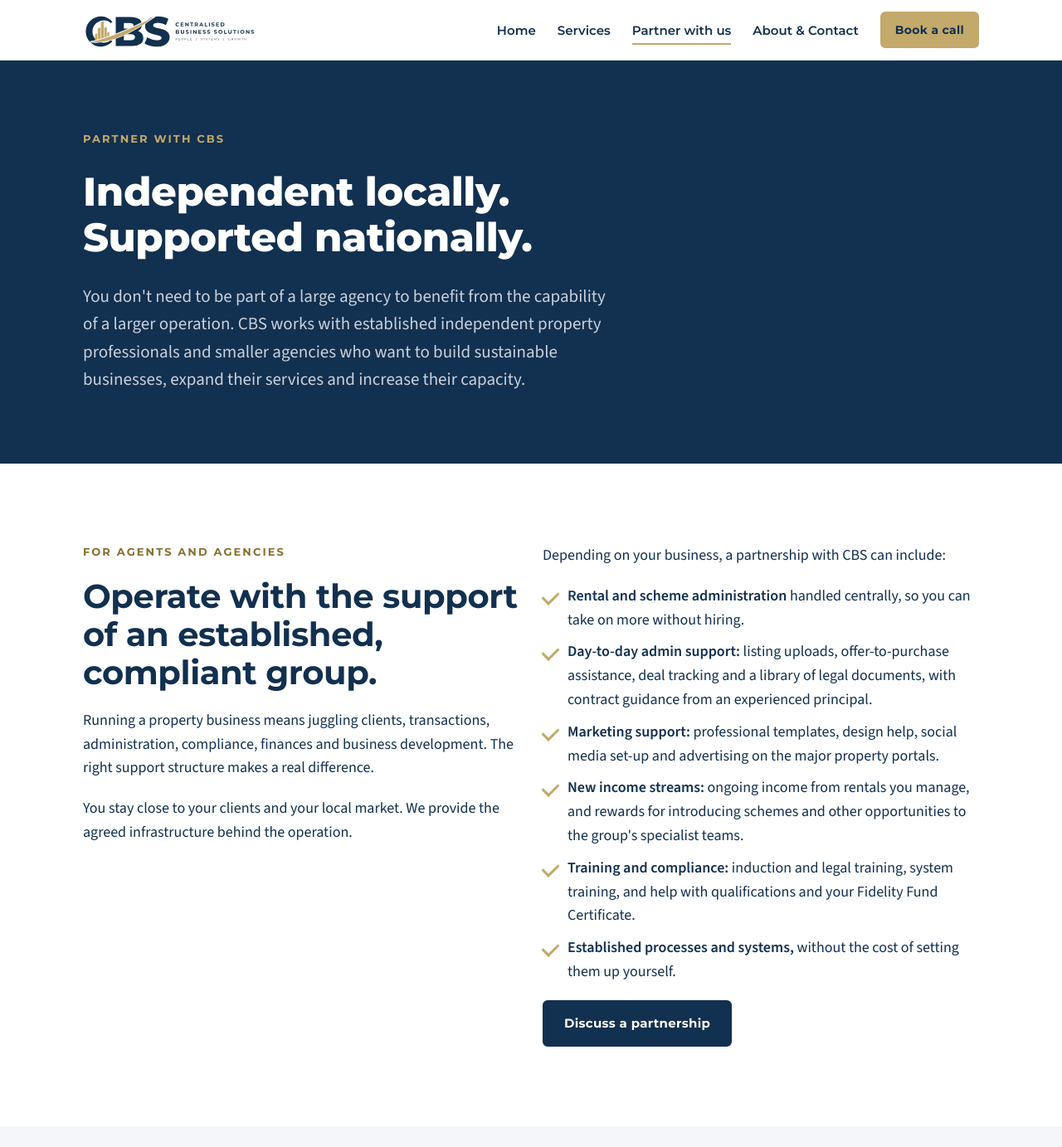
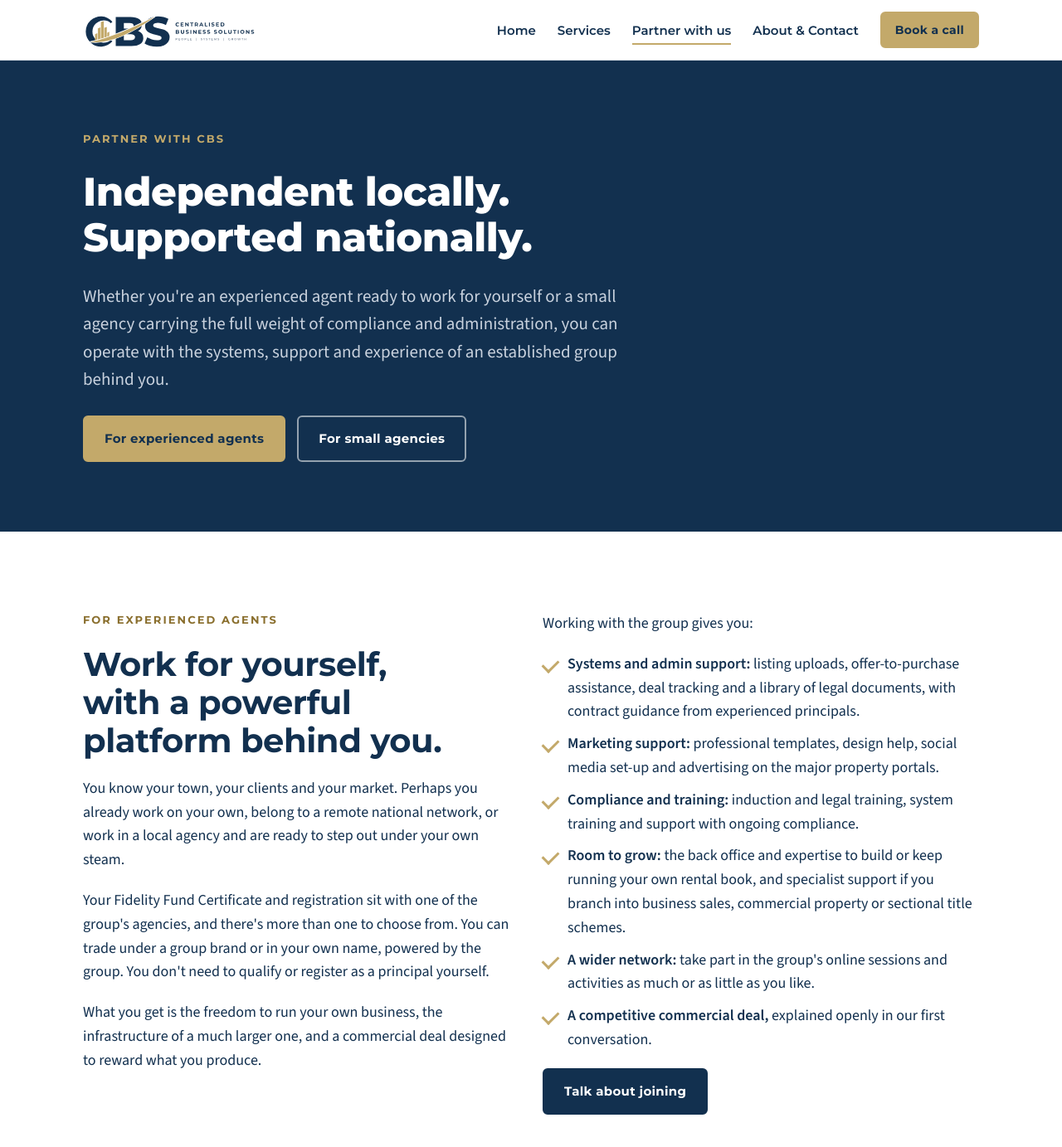
Before and after one commit to Futurserve/centralised-website, a Jekyll site: the page built from partner.html, in a window 1280 px wide and 1400 px high. Shown: the top 1383 px of the window at 83% size. Built offline with Jekyll 4.4.1, drawn with Linux system fonts in a browser that asks for light colours; some of the changed text lies outside the part shown.

Commit message:
Partner page: separate offers for experienced agents and small agencies
Co-Authored-By: Claude Opus 5.5 <noreply@anthropic.com>
Claude-Session: https://claude.ai/code/session_01NCTBHzCUWmPsuDQfM6vuUS

```diff
--- a/partner.html
+++ b/partner.html
@@ -1,41 +1,70 @@
 ---
 layout: default
 title: Partner with us
-description: Support for independent agents and small agencies, and outright purchase of established rental books, property management, scheme management and short-term rental businesses.
+description: A platform for experienced agents who want to work for themselves, back-end compliance and systems support for small agencies, and outright purchase of established rental books, property management, scheme management and short-term rental businesses.
 permalink: /partner.html
 ---
 <section class="hero page-hero">
   <div class="wrap">
     <p class="eyebrow">Partner with CBS</p>
     <h1>Independent locally. Supported nationally.</h1>
-    <p class="lead">You don't need to be part of a large agency to benefit from the capability of a larger operation. CBS works with established independent property professionals and smaller agencies who want to build sustainable businesses, expand their services and increase their capacity.</p>
-  </div>
-</section>
-
-<section class="section">
-  <div class="wrap grid-2">
-    <div class="stack">
-      <p class="eyebrow">For agents and agencies</p>
-      <h2>Operate with the support of an established, compliant group.</h2>
-      <p>Running a property business means juggling clients, transactions, administration, compliance, finances and business development. The right support structure makes a real difference.</p>
-      <p>You stay close to your clients and your local market. We provide the agreed infrastructure behind the operation.</p>
-    </div>
-    <div class="stack">
-      <p>Depending on your business, a partnership with CBS can include:</p>
-      <ul class="checks">
-        <li><strong>Rental and scheme administration</strong> handled centrally, so you can take on more without hiring.</li>
-        <li><strong>Day-to-day admin support:</strong> listing uploads, offer-to-purchase assistance, deal tracking and a library of legal documents, with contract guidance from an experienced principal.</li>
-        <li><strong>Marketing support:</strong> professional templates, design help, social media set-up and advertising on the major property portals.</li>
-        <li><strong>New income streams:</strong> ongoing income from rentals you manage, and rewards for introducing schemes and other opportunities to the group's specialist teams.</li>
-        <li><strong>Training and compliance:</strong> induction and legal training, system training, and help with qualifications and your Fidelity Fund Certificate.</li>
-        <li><strong>Established processes and systems,</strong> without the cost of setting them up yourself.</li>
-      </ul>
-      <div class="btn-row">{% include booking.html class="btn btn-navy" label="Discuss a partnership" %}</div>
+    <p class="lead">Whether you're an experienced agent ready to work for yourself or a small agency carrying the full weight of compliance and administration, you can operate with the systems, support and experience of an established group behind you.</p>
+    <div class="btn-row">
+      <a class="btn" href="#agents">For experienced agents</a>
+      <a class="btn btn-outline" href="#agencies">For small agencies</a>
     </div>
   </div>
 </section>
 
-<section class="section section-light" id="sell">
+<section class="section" id="agents">
+  <div class="wrap grid-2">
+    <div class="stack">
+      <p class="eyebrow">For experienced agents</p>
+      <h2>Work for yourself, with a powerful platform behind you.</h2>
+      <p>You know your town, your clients and your market. Perhaps you already work on your own, belong to a remote national network, or work in a local agency and are ready to step out under your own steam.</p>
+      <p>Your Fidelity Fund Certificate and registration sit with one of the group's agencies, and there's more than one to choose from. You can trade under a group brand or in your own name, powered by the group. You don't need to qualify or register as a principal yourself.</p>
+      <p>What you get is the freedom to run your own business, the infrastructure of a much larger one, and a commercial deal designed to reward what you produce.</p>
+    </div>
+    <div class="stack">
+      <p>Working with the group gives you:</p>
+      <ul class="checks">
+        <li><strong>Systems and admin support:</strong> listing uploads, offer-to-purchase assistance, deal tracking and a library of legal documents, with contract guidance from experienced principals.</li>
+        <li><strong>Marketing support:</strong> professional templates, design help, social media set-up and advertising on the major property portals.</li>
+        <li><strong>Compliance and training:</strong> induction and legal training, system training and support with ongoing compliance.</li>
+        <li><strong>Room to grow:</strong> the back office and expertise to build or keep running your own rental book, and specialist support if you branch into business sales, commercial property or sectional title schemes.</li>
+        <li><strong>A wider network:</strong> take part in the group's online sessions and activities as much or as little as you like.</li>
+        <li><strong>A competitive commercial deal,</strong> explained openly in our first conversation.</li>
+      </ul>
+      <div class="btn-row">{% include booking.html class="btn btn-navy" label="Talk about joining" %}</div>
+    </div>
+  </div>
+</section>
+
+<section class="section section-light" id="agencies">
+  <div class="wrap grid-2">
+    <div class="stack">
+      <p class="eyebrow">For small agencies</p>
+      <h2>Keep your brand. We become the engine under the hood.</h2>
+      <p>Running a small agency in South Africa today means far more than listing and selling. Compliance requirements keep growing, systems keep getting more expensive, and the best technology is often out of reach for a smaller office. A rental book run on older tools takes more time than it should, and taking on schemes can feel out of the question.</p>
+      <p>You don't want to sell. You want a strong partner. Under a support agreement, CBS provides the systems and compliance back end while you carry on listing, selling and building your landlord base. Your name, your brand and your client relationships stay exactly as they are.</p>
+    </div>
+    <div class="stack">
+      <p>Depending on what you need, support can include:</p>
+      <ul class="checks">
+        <li><strong>Compliance support:</strong> help staying on top of FICA, POPIA, Fidelity Fund Certificate renewals, trust account requirements and audit preparation.</li>
+        <li><strong>Systems and technology:</strong> access to modern property, accounting and communication systems at group scale, without carrying the full cost alone.</li>
+        <li><strong>Rental administration:</strong> your rental book run on current systems, with owner statements, arrears and reporting handled centrally.</li>
+        <li><strong>Scheme administration:</strong> the financial and secretarial capability to take on sectional title schemes with confidence.</li>
+        <li><strong>Back-office and financial administration,</strong> so your team can spend more time with clients.</li>
+        <li><strong>Experience on call:</strong> access to people who have run agencies, rental books and schemes for years.</li>
+      </ul>
+      <p>And if one day you do decide to sell, <a href="#sell">we're already in the room</a>.</p>
+      <div class="btn-row">{% include booking.html class="btn btn-navy" label="Discuss a support partnership" %}</div>
+    </div>
+  </div>
+</section>
+
+<section class="section" id="sell">
   <div class="wrap">
     <div class="section-head">
       <p class="eyebrow">Selling your business</p>
```
Also changed, not shown: index.html (+6 -6 lines).
